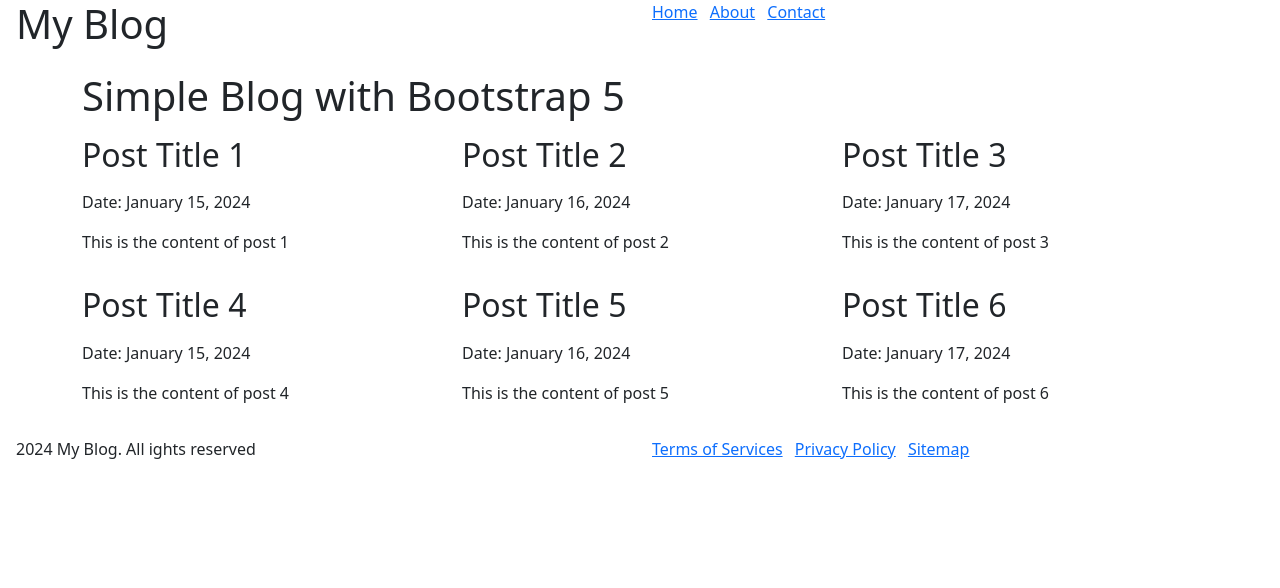
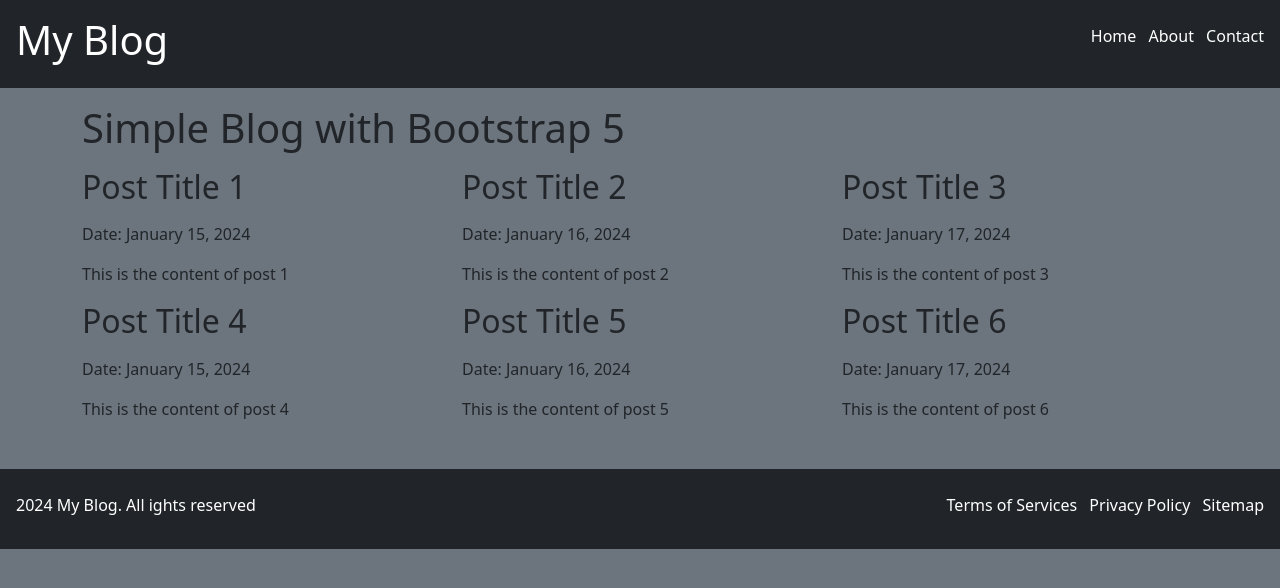
Before and after one commit to Nikalya-Ninmathirasa/bootstrap, a plain HTML site: page demo.html in a window 1280 px wide. Drawn offline with nearby package versions, Linux system fonts and the light colour scheme.

Commit message:
added changes

```diff
--- a/demo.html
+++ b/demo.html
@@ -6,71 +6,69 @@
     <title>Document</title>
     <link href="https://cdn.jsdelivr.net/npm/bootstrap@5.3.3/dist/css/bootstrap.min.css" rel="stylesheet" integrity="sha384-QWTKZyjpPEjISv5WaRU9OFeRpok6YctnYmDr5pNlyT2bRjXh0JMhjY6hW+ALEwIH" crossorigin="anonymous">
 </head>
-<body>
-  <header class="px-3">
+<body class="bg-secondary p-0 m-0">
+  <header class="p-3 bg-dark text-white">
             <div class="row">
-                <div class="col">
+                <div class="col-12 col-md-6">
                     <h1>My Blog</h1>
                 </div>
-                <div class="col">
+                <div class="col-12 col-md-6 mt-2 d-flex justify-content-start justify-content-md-end">
                     <nav>
-                        <ul class="list-inline">
-                            <li class="list-inline-item"><a href="#">Home</a></li>
-                            <li class="list-inline-item"><a href="#">About</a></li>
-                            <li class="list-inline-item"><a href="#">Contact</a></li>
+                        <ul class="list-inline ">
+                            <li class="list-inline-item"><a class="text-white text-decoration-none" href="#">Home</a></li>
+                            <li class="list-inline-item"><a class="text-white text-decoration-none" href="#">About</a></li>
+                            <li class="list-inline-item"><a class="text-white text-decoration-none" href="#">Contact</a></li>
                         </ul>
                     </nav>
                 </div>
             </div>
         </header>
-    <div class="container pt-3 pb-3">
+    <div class="container pt-3 pb-3 ">
 
         <h1 class="mb-3">Simple Blog with Bootstrap 5</h1>
         <div class="row mb-3">
-            <div class="col">
+            <div class="col-12 col-sm-6 col-md-4">
                 <h2 class="mb-3">Post Title 1</h2>
                 <p >Date: January 15, 2024</p>
                 <p >This is the content of post 1</p>
             </div>
-            <div class="col">
+            <div class="col-12 col-sm-6 col-md-4">
                 <h2 class="mb-3">Post Title 2</h2>
                 <p>Date: January 16, 2024</p>
                 <p>This is the content of post 2</p>
             </div>
-            <div class="col">
+            <div class="col-12 col-sm-6 col-md-4">
                 <h2 class="mb-3">Post Title 3</h2>
                 <p>Date: January 17, 2024</p>
                 <p>This is the content of post 3</p>
             </div>
-        </div>
-        <div class="row">
-            <div class="col">
+            <div class="col-12 col-sm-6 col-md-4">
                 <h2 class="mb-3">Post Title 4</h2>
                 <p>Date: January 15, 2024</p>
                 <p >This is the content of post 4</p>
             </div>
-            <div class="col">
+            <div class="col-12 col-sm-6 col-md-4">
                 <h2 class="mb-3">Post Title 5</h2>
                 <p>Date: January 16, 2024</p>
                 <p>This is the content of post 5</p>
             </div>
-            <div class="col">
+            <div class="col-12 col-sm-6 col-md-4">
                 <h2 class="mb-3">Post Title 6</h2>
                 <p>Date: January 17, 2024</p>
                 <p>This is the content of post 6</p>
             </div>
         </div>
     </div>
-    <footer class="px-3">
-        <div class="row">
+    <footer class="p-3 bg-dark text-white">
+        <div class="row pt-2">
             <div class="col">
                 <p>2024 My Blog. All ights reserved</p>
             </div>
-            <div class="col">
+            <div class="col d-flex justify-content-end">
                 <ul class="list-inline">
-                    <li class="list-inline-item"><a href="#">Terms of Services</a></li>
-                    <li class="list-inline-item"><a href="#">Privacy Policy</a></li>
-                    <li class="list-inline-item"><a href="#">Sitemap</a></li>
+                    <li class="list-inline-item"><a class="text-white text-decoration-none" href="#">Terms of Services</a></li>
+                    <li class="list-inline-item"><a class="text-white text-decoration-none" href="#">Privacy Policy</a></li>
+                    <li class="list-inline-item"><a class="text-white text-decoration-none" href="#">Sitemap</a></li>
                 </ul>
             </div>
         </div>
```
